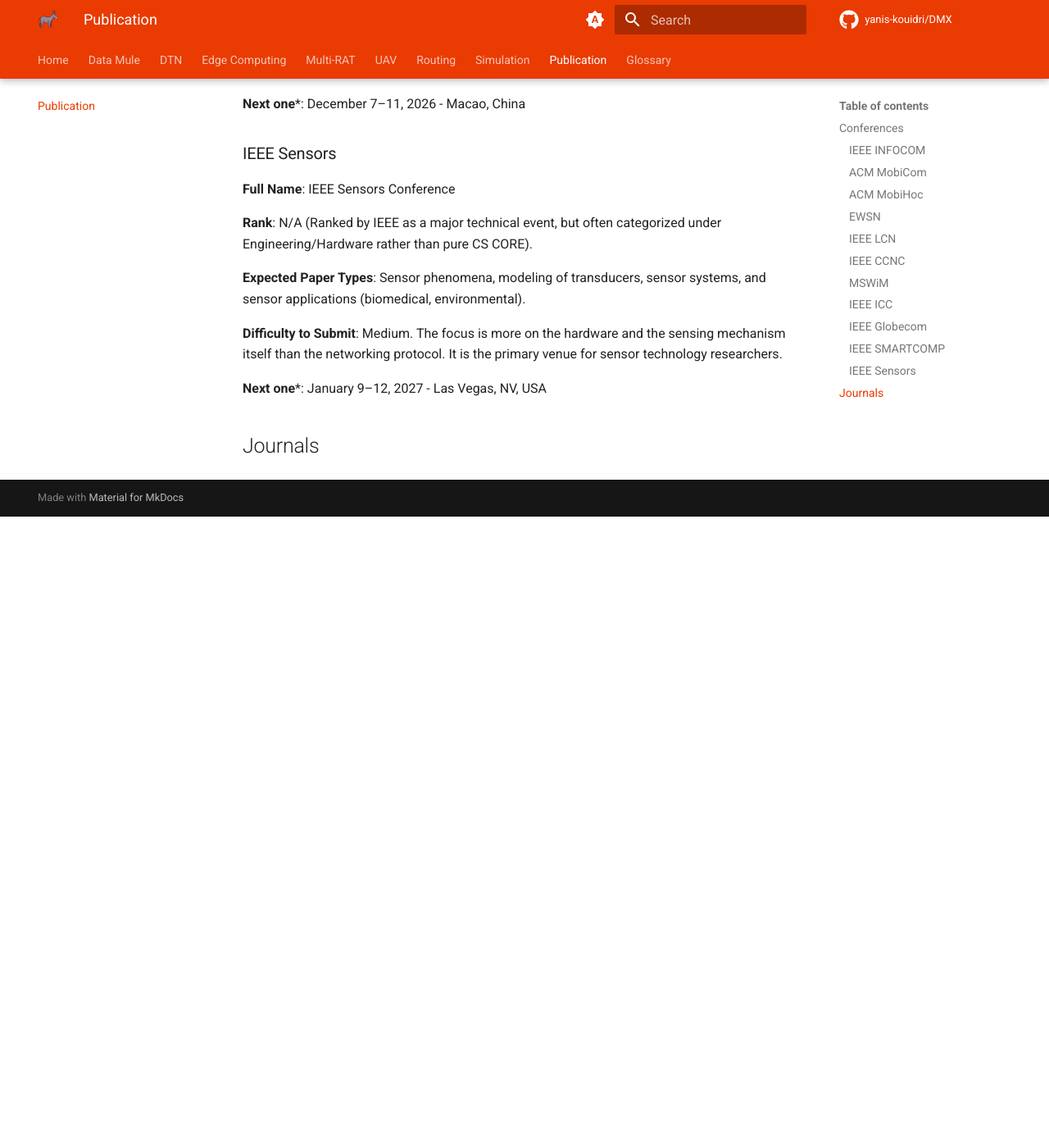
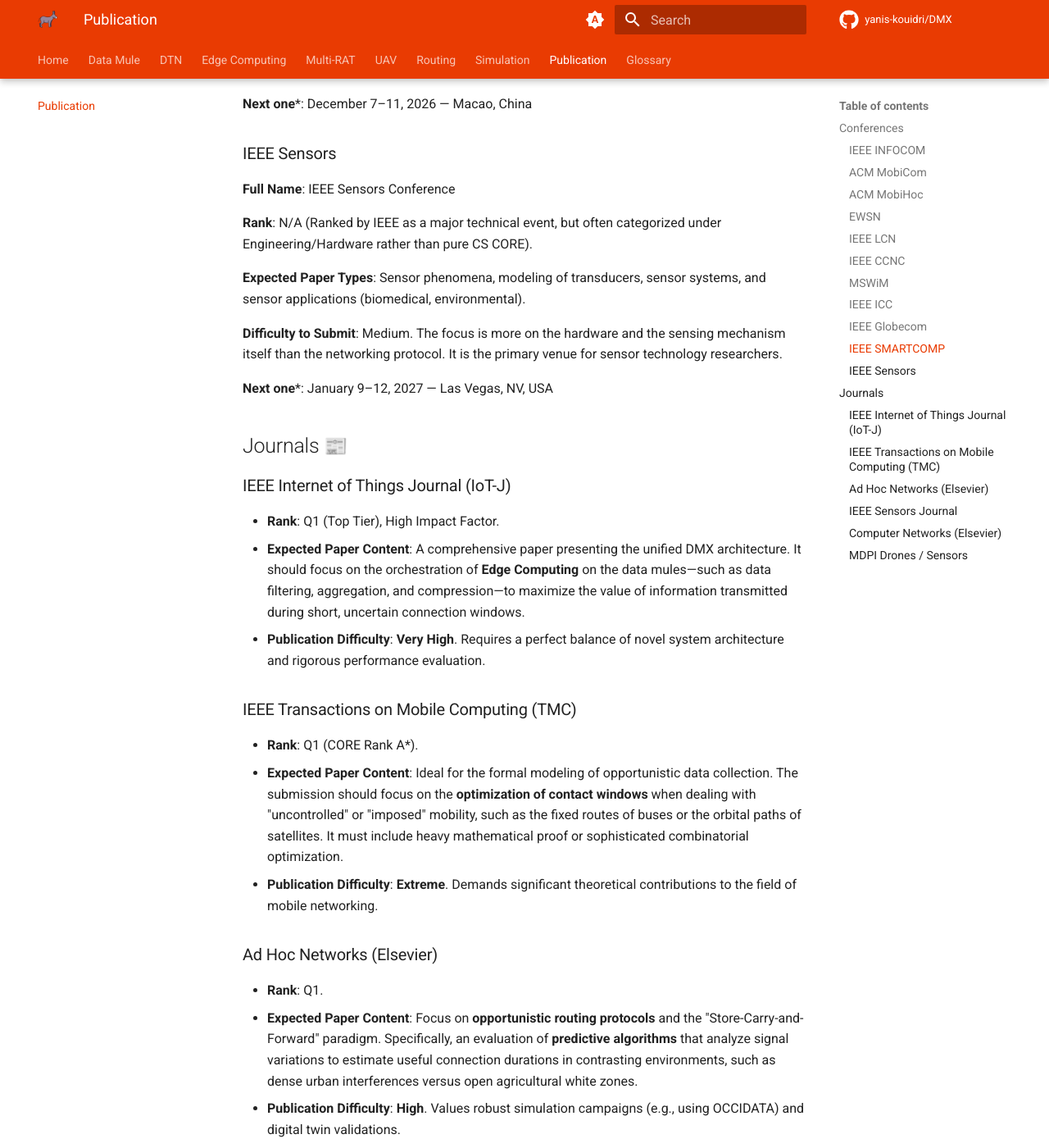
Before and after one commit to Yanis-Kouidri/DMX, an MkDocs documentation site: the page built from docs/publication.md, in a window 1280 px wide and 1400 px high, scrolled down 4179 px. Shown: the whole window at 82% size. Built offline with MkDocs 1.6.1 and Material for MkDocs 9.7.7, drawn with Linux system fonts in a browser that asks for light colours; emoji names are drawn with the system emoji font; comment, search, counter and statistics services are not loaded; before the commit the page ends 4809 px from its top, so only the background shows below that; some of the changed text lies outside the part shown.

Commit message:
feat: add emoji and icons

```diff
--- a/docs/publication.md
+++ b/docs/publication.md
@@ -6,7 +6,7 @@
 
     This page content has been generated by Artificial Intelligence
 
-## Conferences
+## Conferences :speaking_head:
 
 ### IEEE INFOCOM
 
@@ -142,7 +142,7 @@
 
 **Difficulty to Submit**: Medium. This is an emerging and growing conference. It looks for papers that combine computer science with domain-specific “smart” applications.
 
-**Next one***: December 7–11, 2026 - Macao, China
+**Next one***: December 7–11, 2026 — Macao, China
 
 ### IEEE Sensors
 
@@ -154,6 +154,42 @@
 
 **Difficulty to Submit**: Medium. The focus is more on the hardware and the sensing mechanism itself than the networking protocol. It is the primary venue for sensor technology researchers.
 
-**Next one***: January 9–12, 2027 - Las Vegas, NV, USA
+**Next one***: January 9–12, 2027 — Las Vegas, NV, USA
 
-## Journals
+## Journals :newspaper:
+
+### IEEE Internet of Things Journal (IoT-J)
+
+- **Rank**: Q1 (Top Tier), High Impact Factor.
+- **Expected Paper Content**: A comprehensive paper presenting the unified DMX architecture. It should focus on the orchestration of **Edge Computing** on the data mules—such as data filtering, aggregation, and compression—to maximize the value of information transmitted during short, uncertain connection windows.
+- **Publication Difficulty**: **Very High**. Requires a perfect balance of novel system architecture and rigorous performance evaluation.
+
+### IEEE Transactions on Mobile Computing (TMC)
+
+- **Rank**: Q1 (CORE Rank A*).
+- **Expected Paper Content**: Ideal for the formal modeling of opportunistic data collection. The submission should focus on the **optimization of contact windows** when dealing with "uncontrolled" or "imposed" mobility, such as the fixed routes of buses or the orbital paths of satellites. It must include heavy mathematical proof or sophisticated combinatorial optimization.
+- **Publication Difficulty**: **Extreme**. Demands significant theoretical contributions to the field of mobile networking.
+
+### Ad Hoc Networks (Elsevier)
+
+- **Rank**: Q1.
+- **Expected Paper Content**: Focus on **opportunistic routing protocols** and the "Store-Carry-and-Forward" paradigm. Specifically, an evaluation of **predictive algorithms** that analyze signal variations to estimate useful connection durations in contrasting environments, such as dense urban interferences versus open agricultural white zones.
+- **Publication Difficulty**: **High**. Values robust simulation campaigns (e.g., using OCCIDATA) and digital twin validations.
+
+### IEEE Sensors Journal
+
+- **Rank**: Q1/Q2.
+- **Expected Paper Content**: Focus on **energy efficiency** and hardware-software integration of sensor nodes. A strong submission would detail the **cognitive Multi-RAT selection logic**—automatically switching between LoRa, Zigbee, Wi-Fi, 5G, and Bluetooth—and its impact on the battery life of the EcoSense360 platform.
+- **Publication Difficulty**: **Medium to High**. Great venue to showcase the practical utility and industrial application of WSN research.
+
+### Computer Networks (Elsevier)
+
+- **Rank**: Q1.
+- **Expected Paper Content**: Suitable for work on the **Vertical Handover Manager** and software protocol stacks. The paper should describe how the system manages heterogeneity across different Radio Access Technologies (Multi-RAT) to ensure resilient data uplink regardless of environmental complexity.
+- **Publication Difficulty**: **High**. Requires solid experimental data from platforms like **autOCampus** or **neOCampus**.
+
+### MDPI Drones / Sensors
+
+- **Rank**: Q2.
+- **Expected Paper Content**: Excellent for "Proof of Concept" papers or specific field-test results. Focus on the deployment and performance of the **6-wheeled mobile robots** and drones used as data mules in non-structured, disaster, or agricultural environments.
+- **Publication Difficulty**: **Moderate**. Fast review process, helpful for hitting milestones within the 36-month CIFRE timeframe.
--- a/mkdocs.yml
+++ b/mkdocs.yml
@@ -77,3 +77,7 @@
   - pymdownx.superfences
   - pymdownx.tabbed:
       alternate_style: true
+  - attr_list
+  - pymdownx.emoji:
+      emoji_index: !!python/name:material.extensions.emoji.twemoji
+      emoji_generator: !!python/name:material.extensions.emoji.to_svg
```
